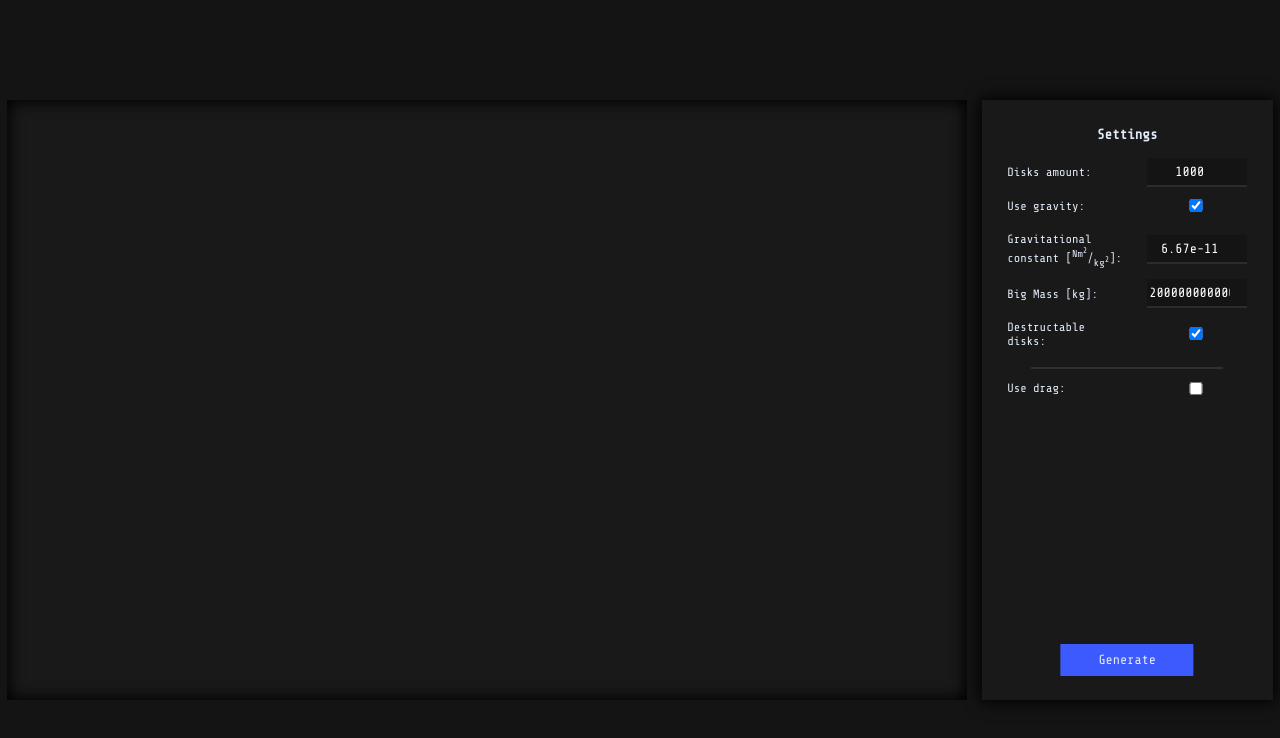
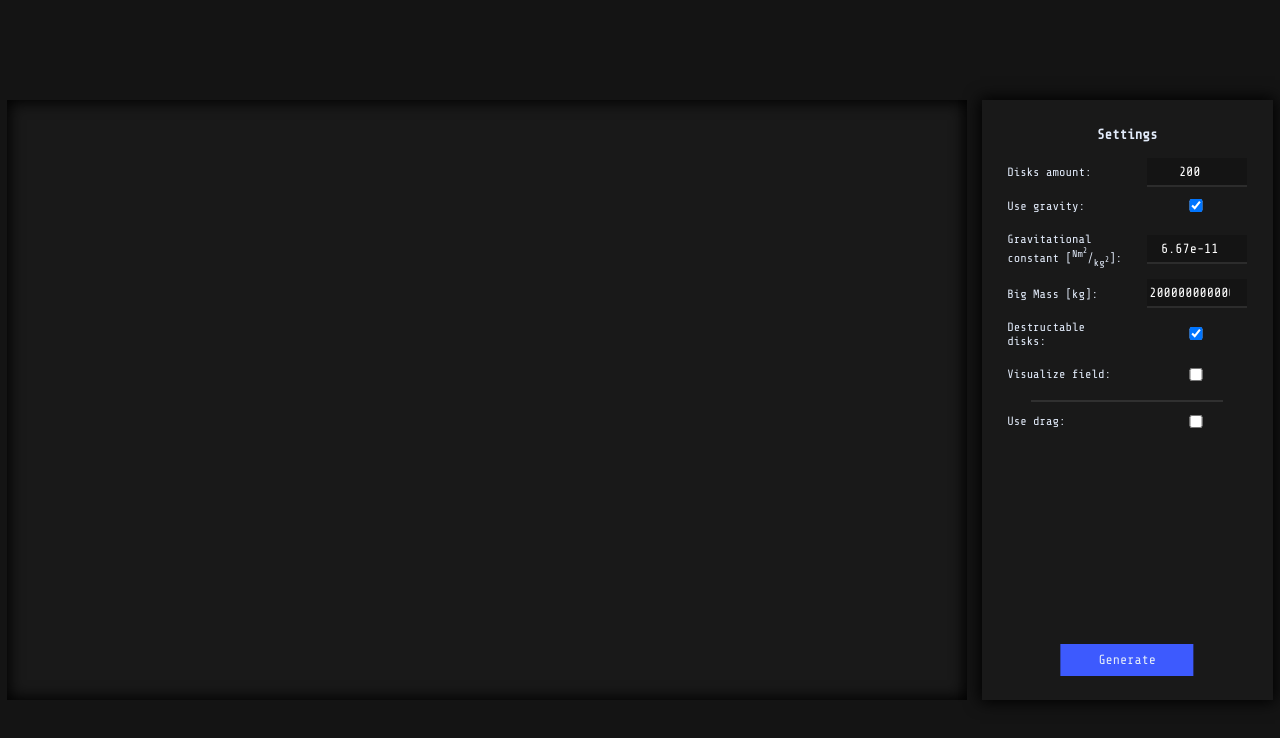
Before and after one commit to Robert-Kurczak/disk-simulation, a React (Create React App) app: page / in a window 1280 px wide. Both pictures are taken after a click on the checkbox 1196 px from the left and 205 px from the top of the page. Shown: the top 738 px of the page. Built offline with nearby package versions, Linux system fonts and the light colour scheme.

Commit message:
Added gravity visalization

```diff
--- a/src/components/SettingsPanel/SettingsPanel.tsx
+++ b/src/components/SettingsPanel/SettingsPanel.tsx
@@ -15,7 +15,7 @@ function SettingsPanel(props: Props){
 	const [showGravitySettings, setShowGravitySettings] = useState(mainCanvas.getUseGravity());
 	const [showDragSettings, setShowDragSettings] = useState(mainCanvas.getUseDrag());
 
-	let disksAmount: number = 1000;
+	let disksAmount: number = 200;
 
 	const toggleGravitySettings = () => {
 		mainCanvas.setUseGravity(!showGravitySettings);
@@ -37,17 +37,33 @@ function SettingsPanel(props: Props){
 	//-Gravity-
 	const updateGconstant = (e: ChangeEvent<HTMLInputElement>) => {
 		mainCanvas.setGconstant(parseFloat(e.target.value));
+
+		if(mainCanvas.getVisualizeGravity()){mainCanvas.printGravityFieldImg()}
 	};
 
 	const updateBigMass = (e: ChangeEvent<HTMLInputElement>) => {
 		const value: number = parseFloat(e.target.value);
 
 		if(value > 0) mainCanvas.setBigMass(value);
+		if(mainCanvas.getVisualizeGravity()){mainCanvas.printGravityFieldImg()}
 	};
 
 	const updateDestDisks = (e: ChangeEvent<HTMLInputElement>) => {
 		mainCanvas.setDestructableDisks(e.target.checked);
 	};
+
+	const updateVisualizeGravityHandler = (e: ChangeEvent<HTMLInputElement>) => {
+		const value: boolean = e.target.checked;
+
+		mainCanvas.setVisualizeGravity(value);
+
+		if(value){
+			mainCanvas.printGravityFieldImg();
+		}
+		else{
+			mainCanvas.clearGravityFieldImg();
+		}
+	}
 	//--
 
 	//-Drag-
@@ -88,6 +104,9 @@ function SettingsPanel(props: Props){
 
 					defaultDestDisks={mainCanvas.getDestructableDisks()}
 					updateDestDisksHandler={updateDestDisks}
+
+					defaultVisualizeGravity={mainCanvas.getVisualizeGravity()}
+					updateVisualizeGravityHandler={updateVisualizeGravityHandler}
 				/>
 			}
 
--- a/src/components/SettingsPanel/sections/GravitySettings.tsx
+++ b/src/components/SettingsPanel/sections/GravitySettings.tsx
@@ -9,6 +9,9 @@ interface Props{
 
 	defaultDestDisks: boolean,
 	updateDestDisksHandler: React.FormEventHandler<HTMLInputElement>;
+
+	defaultVisualizeGravity: boolean,
+	updateVisualizeGravityHandler: React.FormEventHandler<HTMLInputElement>
 }
 
 function GravitySettings(props: Props){
@@ -20,7 +23,10 @@ function GravitySettings(props: Props){
 		updateBigMassHandler,
 
 		defaultDestDisks,
-		updateDestDisksHandler
+		updateDestDisksHandler,
+
+		defaultVisualizeGravity,
+		updateVisualizeGravityHandler
 	}= props;
 
 	return(
@@ -54,6 +60,15 @@ function GravitySettings(props: Props){
 					onClick={updateDestDisksHandler}
 				/>
 			</div>
+
+			<div className="settings-section">
+				<p>Visualize field:</p>
+				<input
+					type="checkbox"
+					defaultChecked={defaultVisualizeGravity}
+					onClick={updateVisualizeGravityHandler}
+				/>
+			</div>
 		</React.Fragment>
 	);
 }
```
